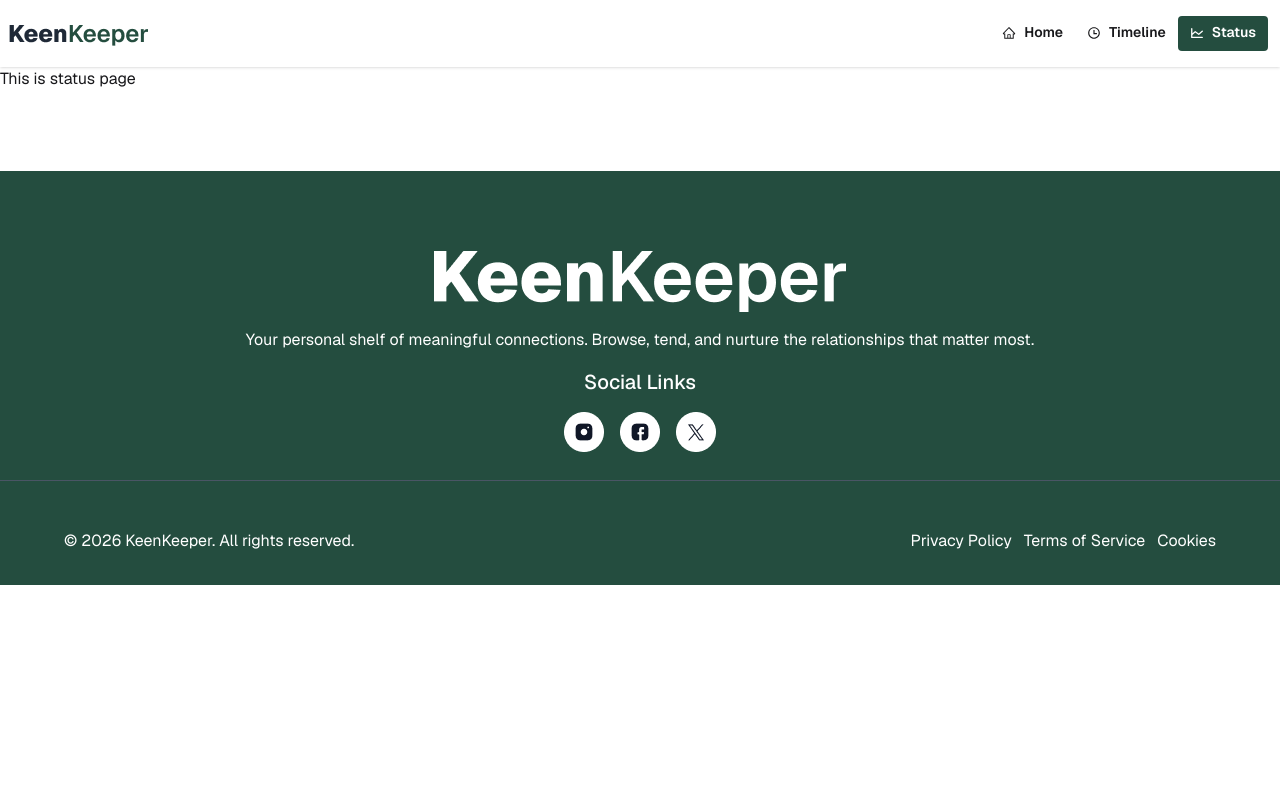
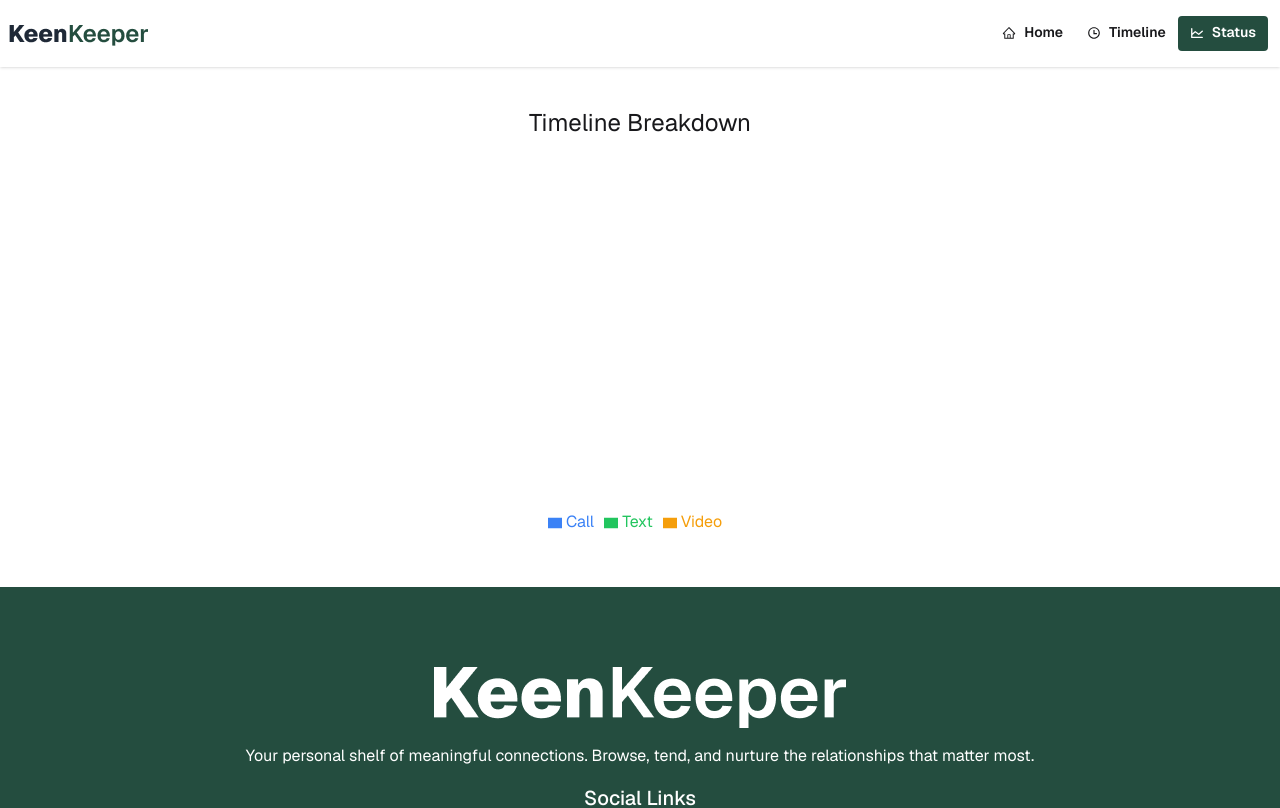
Before and after one commit to rashedpine83/B13-Assignment-07-Keen-Keeper, a React (Vite) app: page /status in a window 1280 px wide. Shown: the top 808 px of the page. Built offline with nearby package versions, Linux system fonts and the light colour scheme.

Commit message:
created dashboard

```diff
--- a/package.json
+++ b/package.json
@@ -17,6 +17,7 @@
     "react-router": "^7.14.0",
     "react-spinners": "^0.17.0",
     "react-toastify": "^11.0.5",
+    "recharts": "^3.8.1",
     "tailwindcss": "^4.2.2"
   },
   "devDependencies": {
--- a/src/Components/Status/Status.jsx
+++ b/src/Components/Status/Status.jsx
@@ -1,11 +1,62 @@
-import React from 'react';
+import React, { useContext } from 'react';
+import {
+  Pie,
+  PieChart,
+  ResponsiveContainer,
+  Tooltip,
+  Cell,
+  Legend
+} from 'recharts';
 
-const Status = () => {
-    return (
-        <div>
-            This is status page
-        </div>
-    );
+import { addTimelineContext } from '../../Context/Context';
+
+const Dashboard = () => {
+  const { addTimeline } = useContext(addTimelineContext);
+
+  const timeline = addTimeline || [];
+
+  // 🔥 Count types properly
+  const counts = timeline.reduce((acc, item) => {
+    const type = item.type?.toLowerCase();
+    acc[type] = (acc[type] || 0) + 1;
+    return acc;
+  }, {});
+
+  // 📊 Chart data
+  const data = [
+    { name: "Call", value: counts.call || 0 },
+    { name: "Text", value: counts.text || 0 },
+    { name: "Video", value: counts.video || 0 }
+  ];
+
+  const COLORS = ['#3b82f6', '#22c55e', '#f59e0b'];
+
+  return (
+    <div style={{ width: "100%", height: "400px" }}>
+      <h2 className='text-2xl text-center mt-10'>
+        Timeline Breakdown
+      </h2>
+
+      <ResponsiveContainer>
+        <PieChart>
+          <Pie
+            data={data}
+            innerRadius={80}
+            outerRadius={120}
+            paddingAngle={5}
+            dataKey="value"
+          >
+            {data.map((entry, index) => (
+              <Cell key={index} fill={COLORS[index]} />
+            ))}
+          </Pie>
+
+          <Tooltip />
+          <Legend />
+        </PieChart>
+      </ResponsiveContainer>
+    </div>
+  );
 };
 
-export default Status;
+export default Dashboard;
```
Also changed, not shown: 1 other file (tests, documents, lock files or other folders).
